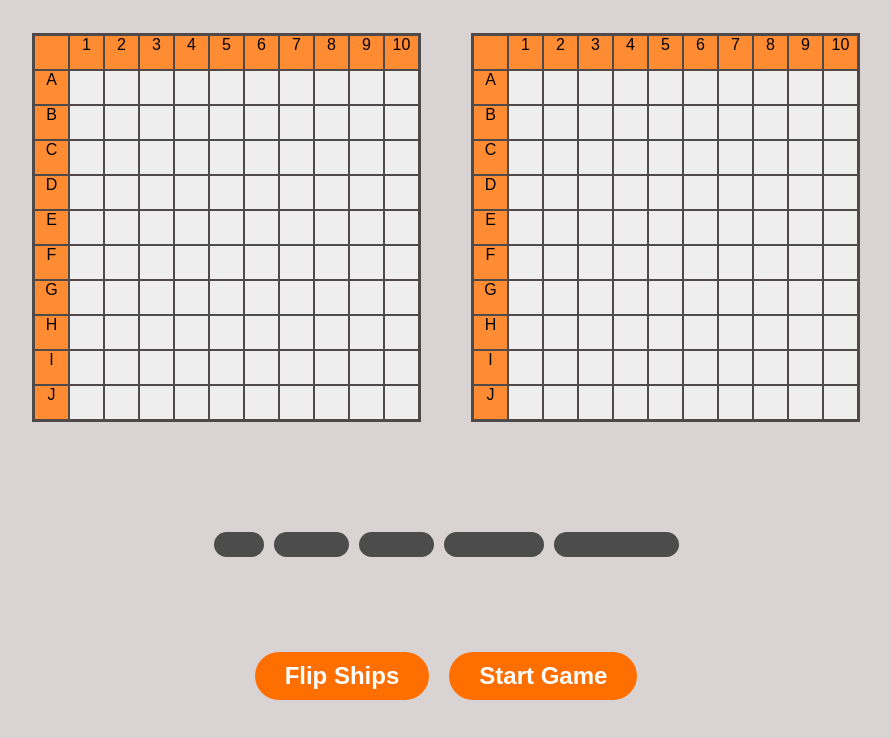
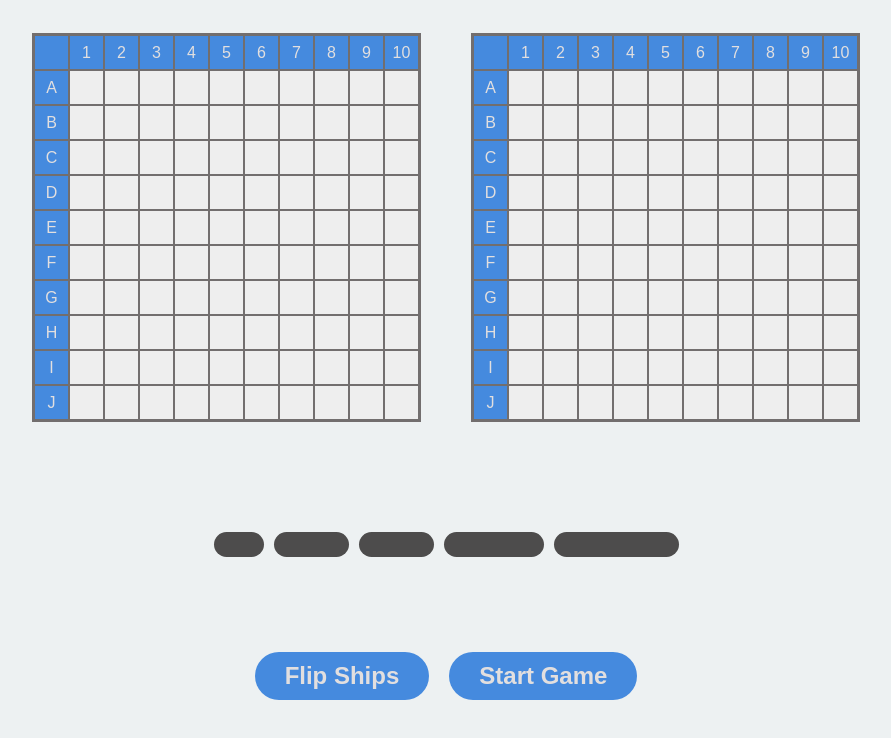
Before and after one commit to Naira98/BattleShip, a website: page public/index.html in a window 1280 px wide. Shown: the whole page, without its empty margins (194-1085 px from the left). Drawn offline with Linux system fonts and the light colour scheme.

Commit message:
change colors

```diff
--- a/public/style.css
+++ b/public/style.css
@@ -1,6 +1,6 @@
 body {
   font-family: Arial, Helvetica, sans-serif;
-  background-color: hsl(0, 7%, 84%);
+  background-color: hsl(192, 16%, 94%);
 }
 .container {
   display: flex;
@@ -10,7 +10,7 @@ body {
 }
 #user,
 #computer {
-  border: 2px solid rgb(79, 73, 73);
+  border: 2px solid rgb(114, 110, 110);
 }
 .battle-grid {
   display: grid;
@@ -19,11 +19,15 @@ body {
   background-color: #eee;
 }
 .battle-grid div {
-  border: 1px solid rgb(79, 73, 73);
+  border: 1px solid rgb(114, 110, 110);
 }
 .header-squares {
-  background-color: hsl(26, 100%, 60%);
+  background-color: hsl(213, 70%, 57%);
+  color: rgb(226, 223, 223);
   text-align: center;
+  display: flex;
+  align-items: center;
+  justify-content: center;
 }
 .user-grid {
   margin: 25px;
@@ -43,12 +47,12 @@ button {
   font-weight: bold;
   border: none;
   border-radius: 50px;
-  background-color: hsl(26, 100%, 50%);
-  color: white;
+  background-color: hsl(213, 70%, 57%);
+  color: rgb(226, 223, 223);
   cursor: pointer;
 }
 button:hover {
-  background-color: hsl(26, 100%, 60%);
+  background-color: hsla(213, 70%, 57%, 0.901);
 }
 .ships {
   margin: 10px 10px;
@@ -125,10 +129,8 @@ button:hover {
 #computer .submarine,
 #computer .cruise,
 #computer .battleship,
-#computer .carrier
-{
-    background-color: #eee;
-
+#computer .carrier {
+  background-color: #eee;
 }
 .boom {
   background-color: red !important;
@@ -137,7 +139,7 @@ button:hover {
   background-color: rgb(220, 220, 141) !important;
 }
 .sunk {
-    background-color: rgb(84, 24, 24) !important;
+  background-color: rgb(84, 24, 24) !important;
 }
 .game-info {
   /* display: none; */
```
Also changed, not shown: public/index.html (+8 -7 lines).
